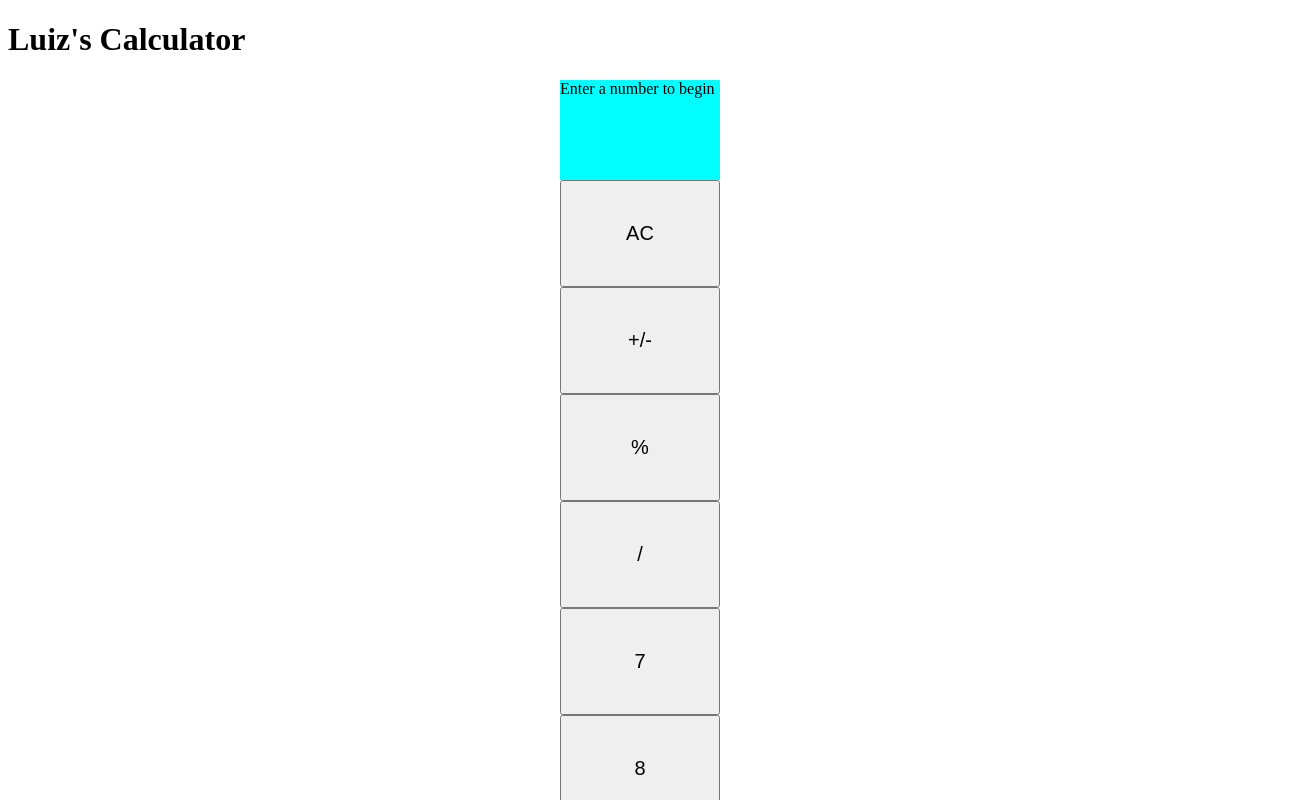
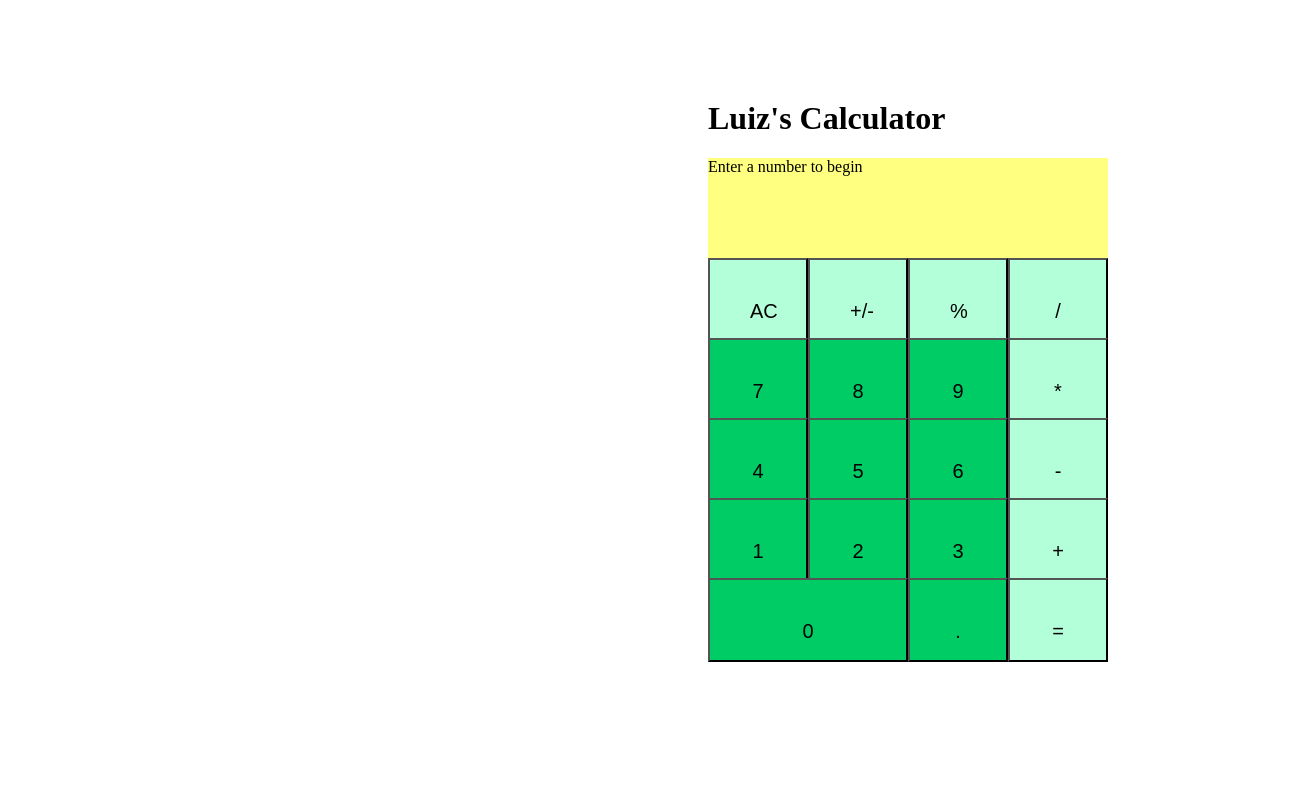
Before and after one commit to luiz-miotto/calculator4, a plain HTML site: page index.html in a window 1280 px wide. Shown: the top 800 px of the page, 1308 px wide, since content can reach past the window. Drawn offline with Linux system fonts and the light colour scheme.

Commit message:
added colors and major overhaul to btn arrangment

```diff
--- a/style.css
+++ b/style.css
@@ -1,42 +1,51 @@
 
+#title{
+    margin-left: 700px;
+    margin-top: 100px;
+}
 
 #calculatorContainer{
     display:flex;
     flex-direction: column;
     justify-content: center;
     align-content: center;
-    flex-wrap:wrap;
+    margin-left: 700px;
+    margin-top: 20px;
+
 
 
 }
 
 #inputDisplay{
     height:100px;
-    background-color:aqua;
+    width: 400px;
+    background-color:#ffff80;
+    border: black;
+    /* border-style: groove; */
+
 }
 
 #buttonsContainer{
-    display:flex;
+    display:grid;
 
 
-    flex-direction: column;
-    height:1000px;
-    width:160px;
+
+    grid-template-columns: repeat(4, 100px);
+    grid-template-rows:  repeat(5, 80px);
+    height:600px;
+    width:600px;
+
 }
 
 #firstRow{
-    display:flex;
-    height: 100px;
-    width:160px;
+
 
 }
 
 
 
 #secondRow{
-    display:flex;
-    width:160px;
-    height: 100px;
+
 
 }
 
@@ -44,8 +53,7 @@
 
 #thirdRow{
     display:flex;
-    width:400px;
-    height: 100px;
+
 
 }
 
@@ -67,17 +75,21 @@
 .operand{
     padding: 40px;
     font-size: 20px;
-
+    background-color: #00cc66;
+    /* border-style: groove; */
 }
 
 .operator{
     padding: 40px;
     font-size: 20px;
+    background-color: #b3ffd9;
+   /* border-style: groove; */
 
 }
 
 .zeroButton{
     padding: 40px 80px;
     font-size: 20px;
+    grid-column: span 2;
 
 }
```
